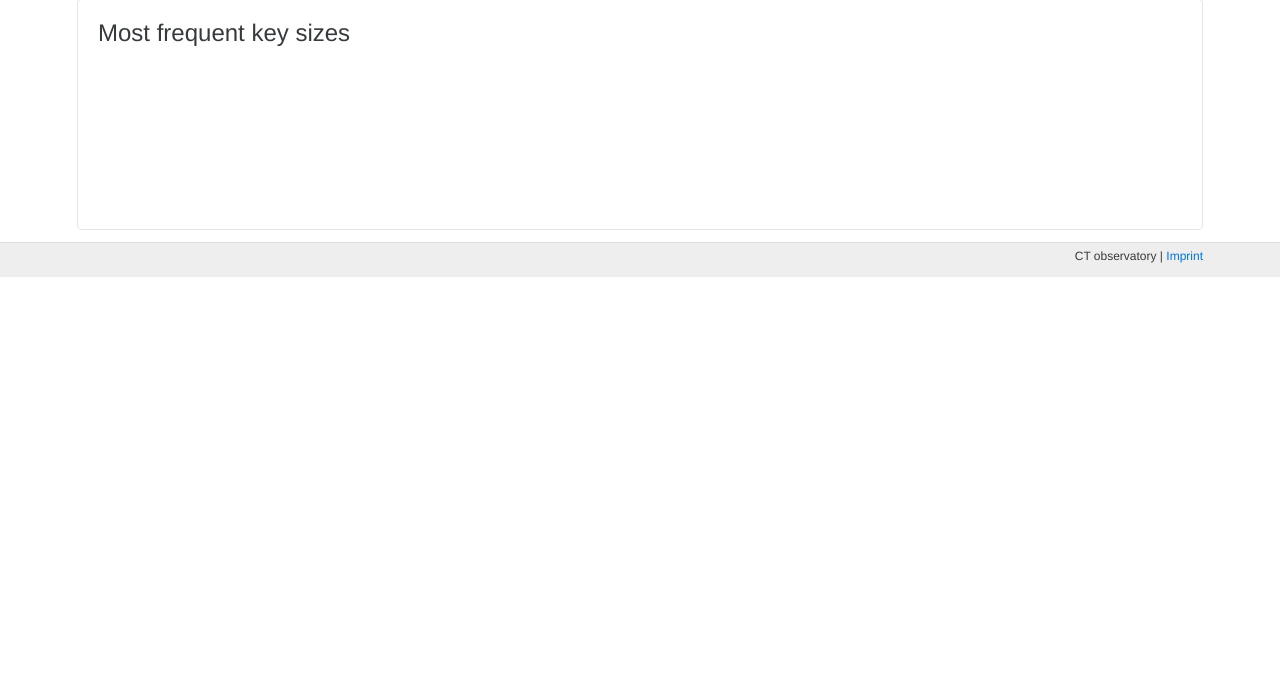
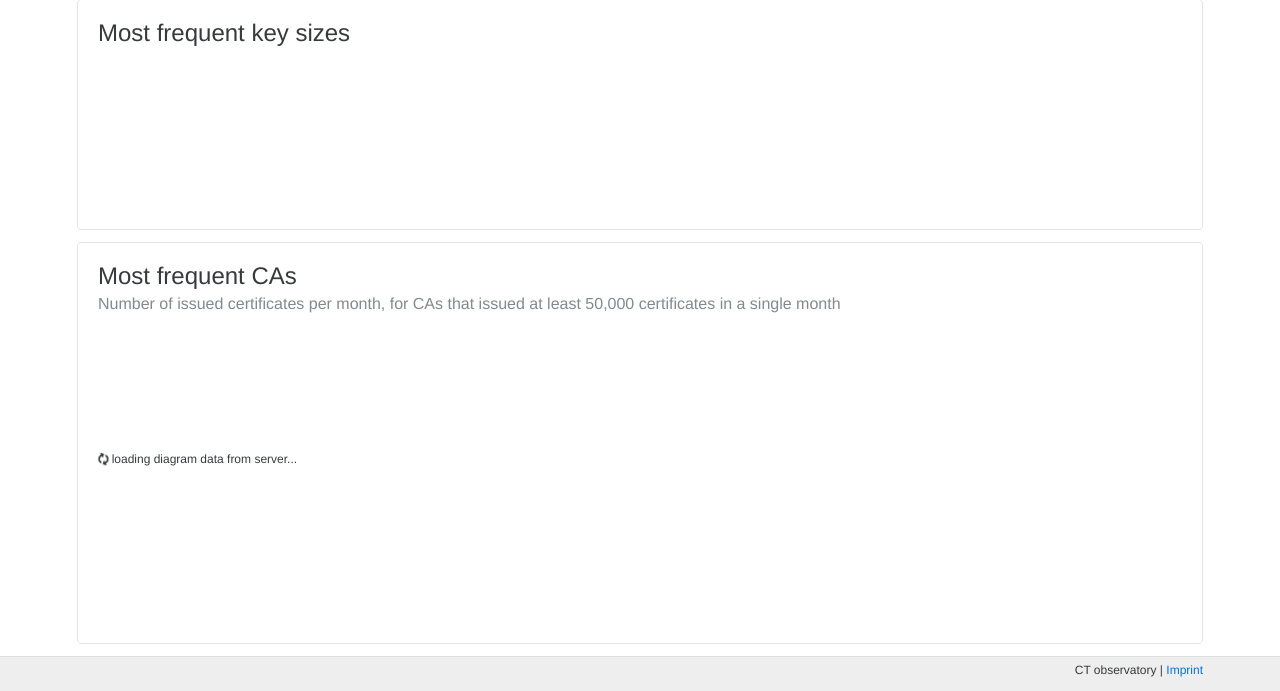
Before and after one commit to USECAP/ct-infrastructure, a Django app: template observatory/observer/templates/observer/index.html in a window 1280 px wide. Shown: the part 1446-2137 px from the top of the page. Before the commit the page ends 1723 px from the top, so only its background shows below. Run offline with Django 3.2, Linux system fonts and the light colour scheme; the template is opened without the code that fills it, so the values that code supplies are empty; some libraries are stand-ins or nearby versions.

Commit message:
CA overview diagram

```diff
--- a/analyzer/diagramdata.py
+++ b/analyzer/diagramdata.py
@@ -17,6 +17,9 @@
 	def update_getsignaturealgorithmdistribution(self):
 		self.update_data("/api/getsignaturealgorithmdistribution", 'getsignaturealgorithmdistribution')
 
+	def update_getcadistribution(self):
+		self.update_data("/api/getcadistribution", 'getcadistribution')
+
 	def update_data(self, url, filename):
 		request_url = urlparse.urljoin(self.baseurl, url)
 		target_filename = os.path.join(self.target_directory, filename)
@@ -33,6 +36,9 @@
 
 
 	def update_diagrams(self):
+		logging.debug("Updating getcadistribution...")
+		self.update_getcadistribution()
+
 		logging.debug("Updating getactivekeysizedistribution...")
 		self.update_getactivekeysizedistribution()
 
--- a/observatory/observer/api.py
+++ b/observatory/observer/api.py
@@ -228,9 +228,6 @@
 @cache_page(60*60*24)
 def get_ca_distribution(request):
 
-    group_1 = []
-    group_2 = []
-    group_3 = []
     months = []
     cas = []
 
@@ -242,33 +239,18 @@
         for row in c.fetchall():
             month = row[0].strftime("%Y-%m")
             if month not in table:
-                table[month] = []
-            table[month].append({"ca" : "{0}-{1}".format(row[1], row[2].encode('utf-8')), "count" : row[3]})
+                table[month] = {}
+            ca = normalize_ca_name(row[2].encode('utf-8'))
+            if(ca not in table[month]):
+                table[month][ca] = 0
+            table[month][ca] += row[3]
 
         for month in table:
             # sort cas in descending order
-            sortedlist = sorted(table[month], key=lambda k: k['count'], reverse=True)
-            if(len(sortedlist) > 0):
-                if(sortedlist[0]["ca"] not in group_1):
-                    group_1.append(sortedlist[0]["ca"])
-            if(len(sortedlist) > 1):
-                if(sortedlist[1]["ca"] not in group_2):
-                    group_2.append(sortedlist[1]["ca"])
-            if(len(sortedlist) > 2):
-                if(sortedlist[2]["ca"] not in group_3):
-                    group_3.append(sortedlist[2]["ca"])
-
-        # fill cas filter with at least 3 cas
-        cas = group_1[:]
-
-        for g in group_2:
-            if(len(cas) < 3):
-                if(g not in cas):
-                    cas.append(g)
-        for g in group_3:
-            if(len(cas) < 3):
-                if(g not in cas):
-                    cas.append(g)
+            for ca in table[month]:
+                if(table[month][ca] > 50000):
+                    if(ca not in cas):
+                        cas.append(ca)
 
         result = []
 
@@ -277,14 +259,34 @@
             for month in sorted(table):
                 value = 0
                 for localca in table[month]:
-                    if(localca["ca"] == ca):
-                        value = localca["count"]
+                    if(localca == ca):
+                        value = table[month][localca]
                 values.append([month, value])
+
             result.append({"key" : ca, "values" : values})
+
+        # now add up the other CAs
+        values = []
+        for month in sorted(table):
+            value = 0
+            for localca in table[month]:
+                if(localca not in cas):
+                    value += table[month][localca]
+            values.append([month, value])
+
+        result.append({"key" : 'other', "values" : values})
 
         return HttpResponse(json.dumps(result))
 
-
+def normalize_ca_name(ca_name):
+    m = re.search('O=(.*?)(,|$)', ca_name)
+    if(m != None):
+        ca_name = m.group(1).strip('"')
+    else:
+        m = re.search('O="(.*?)"(,|$)', ca_name)
+        if(m != None):
+            ca_name = m.group(1).strip('"')
+    return ca_name
 
 @cache_page(60*60*24)
 def get_all_cert_information(request):
--- a/observatory/observer/templates/observer/index.html
+++ b/observatory/observer/templates/observer/index.html
@@ -103,6 +103,16 @@
                 </div>
             </div>
         </div>
+        <div class="col-md-12">
+            <div class="card">
+                <div id="cadiagram" class="card-block diagram" style="height: 400px;">
+                    <h4 class="card-title">Most frequent CAs</h4>
+                    <h6 class="card-subtitle text-muted">Number of issued certificates per month, for CAs that issued at least 50,000 certificates in a single month</h6>
+                    <span class="spinner"><i class="fa fa-refresh fa-spin"></i> loading diagram data from server...</span>
+                    <svg></svg>
+                </div>
+            </div>
+        </div>
     </div>
 </div>
 
@@ -155,6 +165,51 @@
         });
     });
 
+    d3.json('/static/data/getcadistribution', function(data) {
+        max_value = 0
+        data.forEach(function(entry){
+        last_element = entry.values[entry.values.length-1];
+        last_element_date = new Date(last_element[0].substr(0,4),
+    last_element[0].substr(5,2)).getTime();
+        if (last_element_date > max_value)
+            max_value = last_element_date;
+        });
+
+
+        d3.select('#cadiagram .spinner').remove();
+        var format = d3.time.format('%Y-%m');
+        nv.addGraph(function() {
+        chart = nv.models.stackedAreaWithFocusChart()
+        .options({
+            brushExtent: [ 1293836400000, max_value]
+        })
+        .useInteractiveGuideline(true)
+        .x(function(d) { return format.parse(d[0]); })
+        .y(function(d) { return d[1] })
+        //.controlLabels({stacked: "Stacked"})
+        .duration(300)
+        .margin({"left":60});
+
+        chart.xAxis.tickFormat(function(d) { return d3.time.format('%Y-%m')(new Date(d)) });
+        chart.x2Axis.tickFormat(function(d) { return d3.time.format('%Y-%m')(new Date(d)) });
+        chart.yAxis.tickFormat(d3.format('0,'));
+        d3.select('#cadiagram svg')
+        .datum(data)
+        .transition().duration(1000)
+        .call(chart)
+        .each('start', function() {
+            setTimeout(function() {
+                d3.selectAll('#cadiagram svg *').each(function() {
+                    if(this.__transition__)
+                    this.__transition__.duration = 1;
+                })
+            }, 0)
+        });
+        nv.utils.windowResize(chart.update);
+        return chart;
+        });
+    });
+
     d3.json('/static/data/getactivekeysizedistribution', function(data) {
         d3.select('#keysizediagram .spinner').remove();
         nv.addGraph(function() {
```
